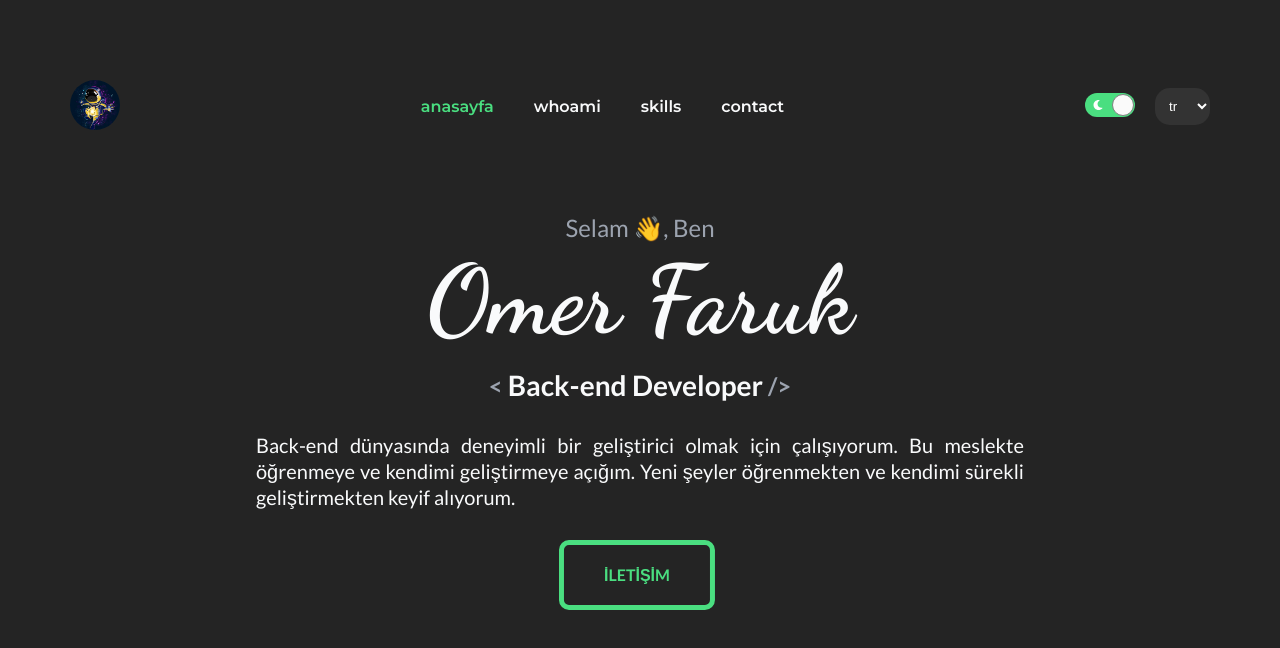
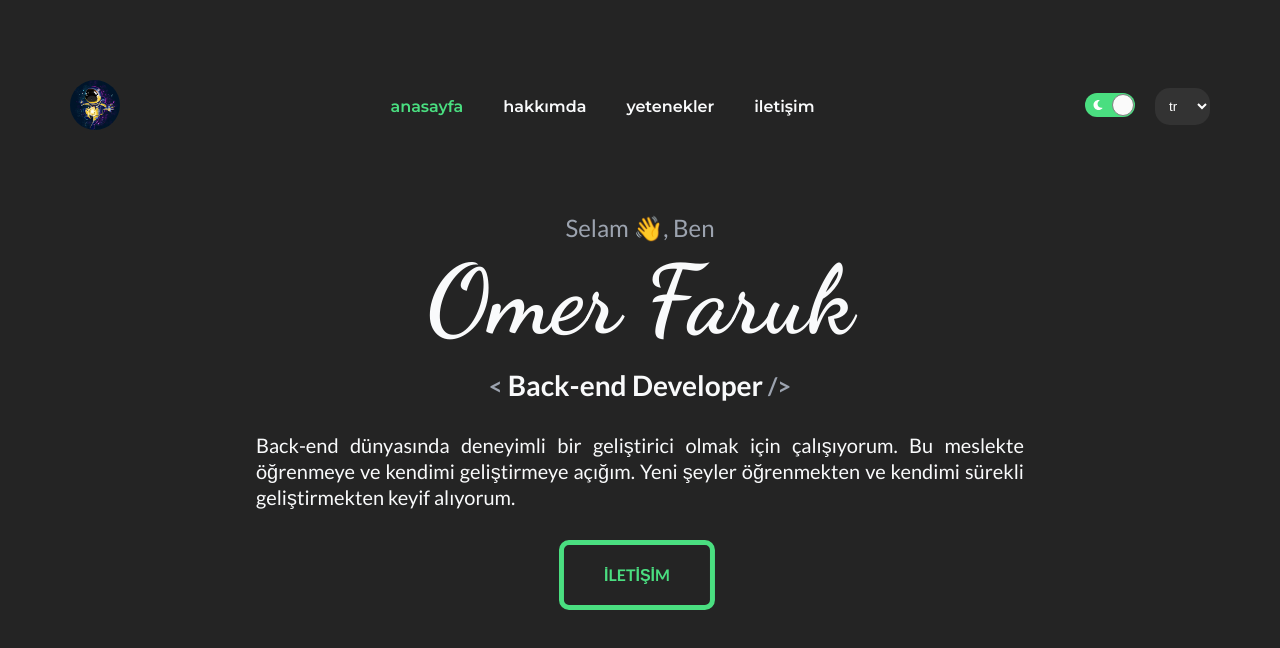
Before and after one commit to guleroglu/portfolio, a React (Vite) app: page / in a window 1280 px wide. Shown: the top 648 px of the page. Built offline with nearby package versions, Linux system fonts and the light colour scheme.

Commit message:
updated Navbar.jsx

```diff
--- a/src/components/Navbar/Navbar.jsx
+++ b/src/components/Navbar/Navbar.jsx
@@ -22,7 +22,7 @@ const Navbar = () => {
         onMouseLeave={() => setIsHovered(false)}
         className={!isToggle ? "light" : ""}
       >
-        whoami
+        {selectedOption === false ? "whoami" : "hakkımda"}
       </NavLink>
       <NavLink
         to="/skills"
@@ -30,7 +30,7 @@ const Navbar = () => {
         onMouseLeave={() => setIsHovered(false)}
         className={!isToggle ? "light" : ""}
       >
-        skills
+        {selectedOption === false ? "skills" : "yetenekler"}
       </NavLink>
       <NavLink
         to="/contact"
@@ -38,7 +38,7 @@ const Navbar = () => {
         onMouseLeave={() => setIsHovered(false)}
         className={!isToggle ? "light" : ""}
       >
-        contact
+        {selectedOption === false ? "contact" : "iletişim"}
       </NavLink>
     </nav>
   );
```
